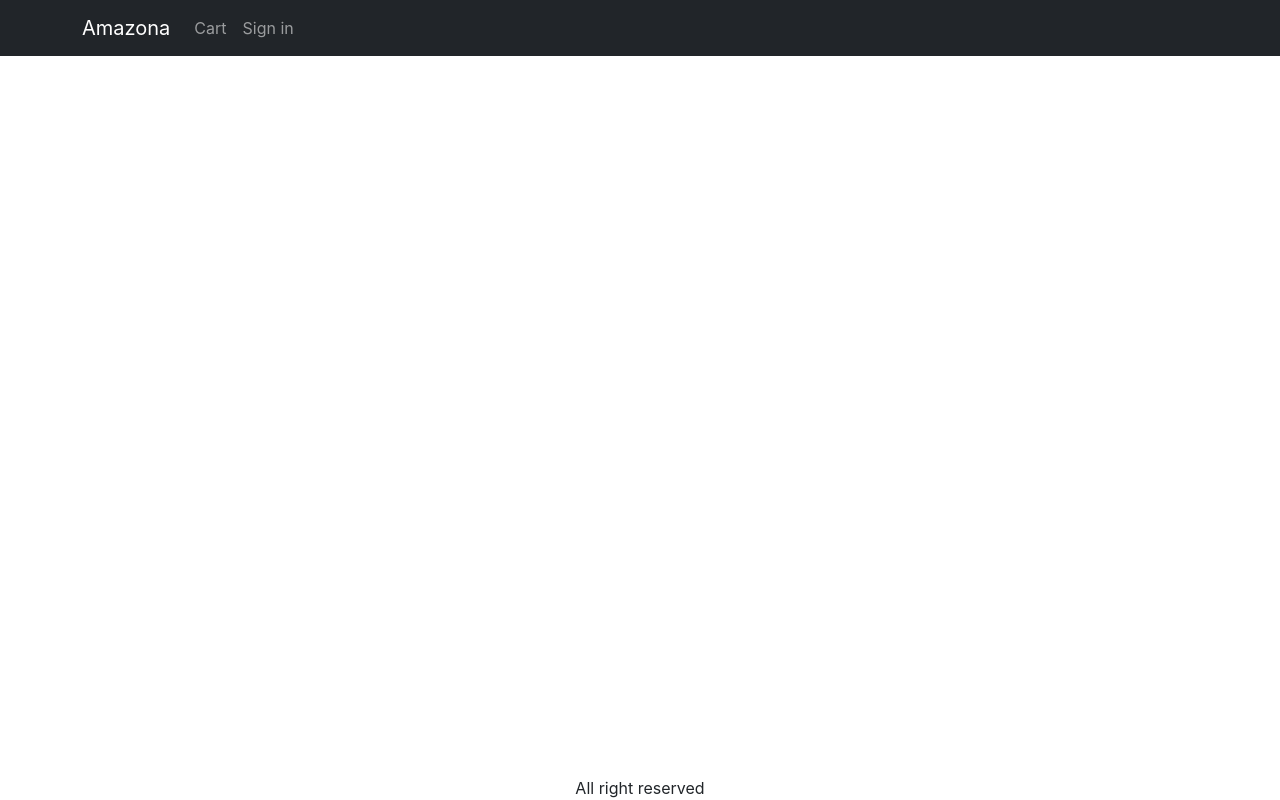
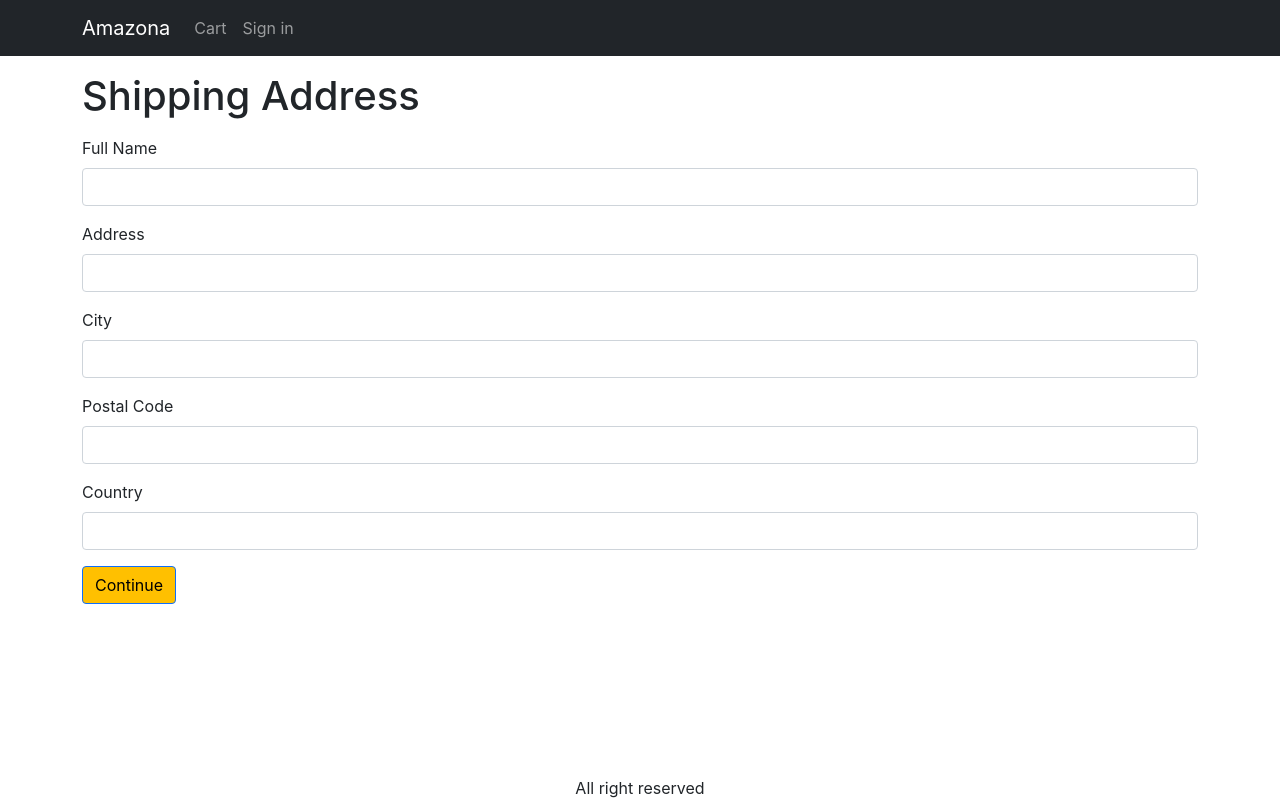
Before and after one commit to Rashud1/mern-ecom-frontend, a React (Create React App) app: page /shipping in a window 1280 px wide. Built offline with nearby package versions, Linux system fonts and the light colour scheme.

Commit message:
shipping address added

```diff
--- a/src/App.js
+++ b/src/App.js
@@ -13,6 +13,7 @@
 import { SigninScreen } from './screens/SigninScreen.js';
 import { ToastContainer } from 'react-toastify';
 import 'react-toastify/dist/ReactToastify.css';
+import ShippingAddressScreen from './screens/ShippingAddressScreen.js';
 function App() {
   const { state, dispatch: ctxDispatch } = useContext(Store);
   const { cart, userInfo } = state;
@@ -73,6 +74,7 @@
               <Route path="/product/:slug" element={<ProductScreen />} />
               <Route path="/cart" element={<CartScreen />} />
               <Route path="/signin" element={<SigninScreen />} />
+              <Route path="/shipping" element={<ShippingAddressScreen />} />
               <Route path="/" element={<HomeScreen />} />
             </Routes>
           </Container>
--- /dev/null
+++ b/src/screens/ShippingAddressScreen.js
@@ -0,0 +1,70 @@
+import React, { useState } from 'react';
+import { Helmet } from 'react-helmet-async';
+import Form from 'react-bootstrap/Form';
+import Button from 'react-bootstrap/esm/Button';
+
+export default function ShippingAddressScreen() {
+  const [fullName, setFullName] = useState('');
+  const [address, setaddress] = useState('');
+  const [city, setCity] = useState('');
+  const [postalCode, setPostalCode] = useState('');
+  const [country, setCountry] = useState('');
+  const submitHandler = (e) => {
+    e.preventDefault();
+  };
+  return (
+    <div>
+      <Helmet>
+        <title>Shipping Address</title>
+      </Helmet>
+      <h1 className="my-3">Shipping Address </h1>
+      <Form onSubmit={submitHandler}>
+        <Form.Group className="mb-3" controlId="fullName">
+          <Form.Label>Full Name</Form.Label>
+          <Form.Control
+            value={fullName}
+            onChange={(e) => setFullName(e.target.value)}
+            required
+          />
+        </Form.Group>
+        <Form.Group className="mb-3" controlId="address">
+          <Form.Label>Address</Form.Label>
+          <Form.Control
+            value={address}
+            onChange={(e) => setaddress(e.target.value)}
+            required
+          />
+        </Form.Group>
+        <Form.Group className="mb-3" controlId="city">
+          <Form.Label>City</Form.Label>
+          <Form.Control
+            value={city}
+            onChange={(e) => setCity(e.target.value)}
+            required
+          />
+        </Form.Group>
+        <Form.Group className="mb-3" controlId="city">
+          <Form.Label>Postal Code</Form.Label>
+          <Form.Control
+            value={postalCode}
+            onChange={(e) => setPostalCode(e.target.value)}
+            required
+          />
+        </Form.Group>
+        <Form.Group className="mb-3" controlId="city">
+          <Form.Label>Country</Form.Label>
+          <Form.Control
+            value={country}
+            onChange={(e) => setCountry(e.target.value)}
+            required
+          />
+        </Form.Group>
+        <div className="mb-3">
+          <Button variant="primary" type="submit">
+            Continue
+          </Button>
+        </div>
+      </Form>
+    </div>
+  );
+}
```
